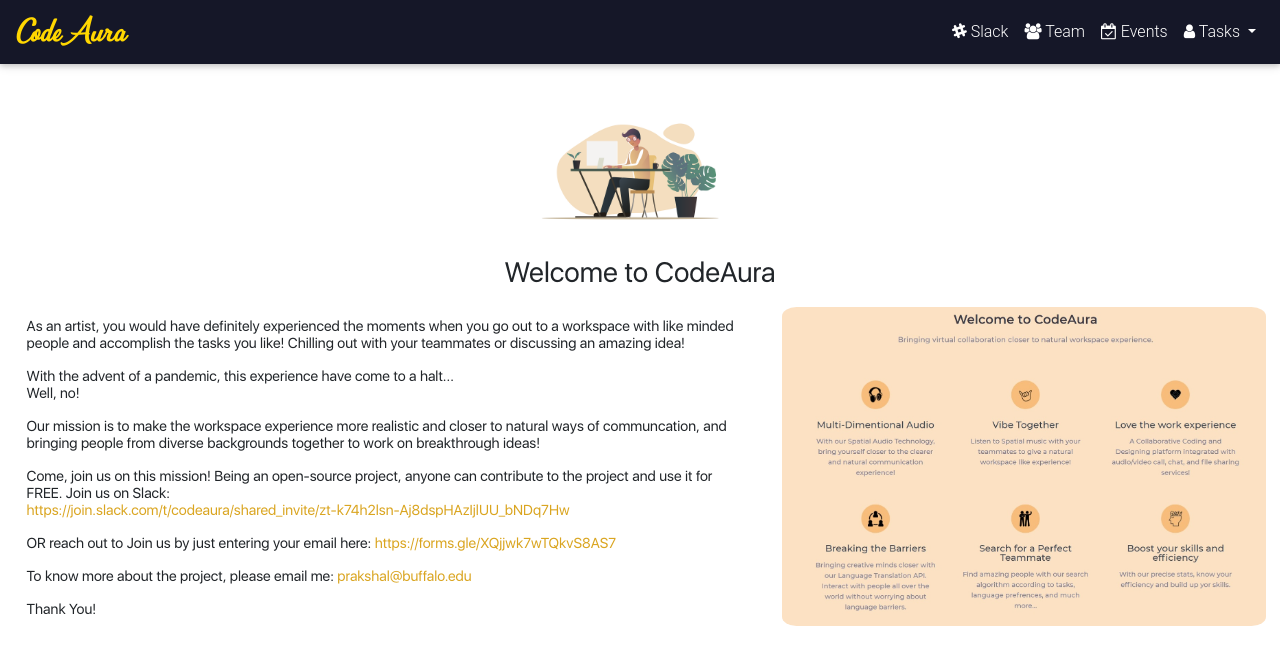
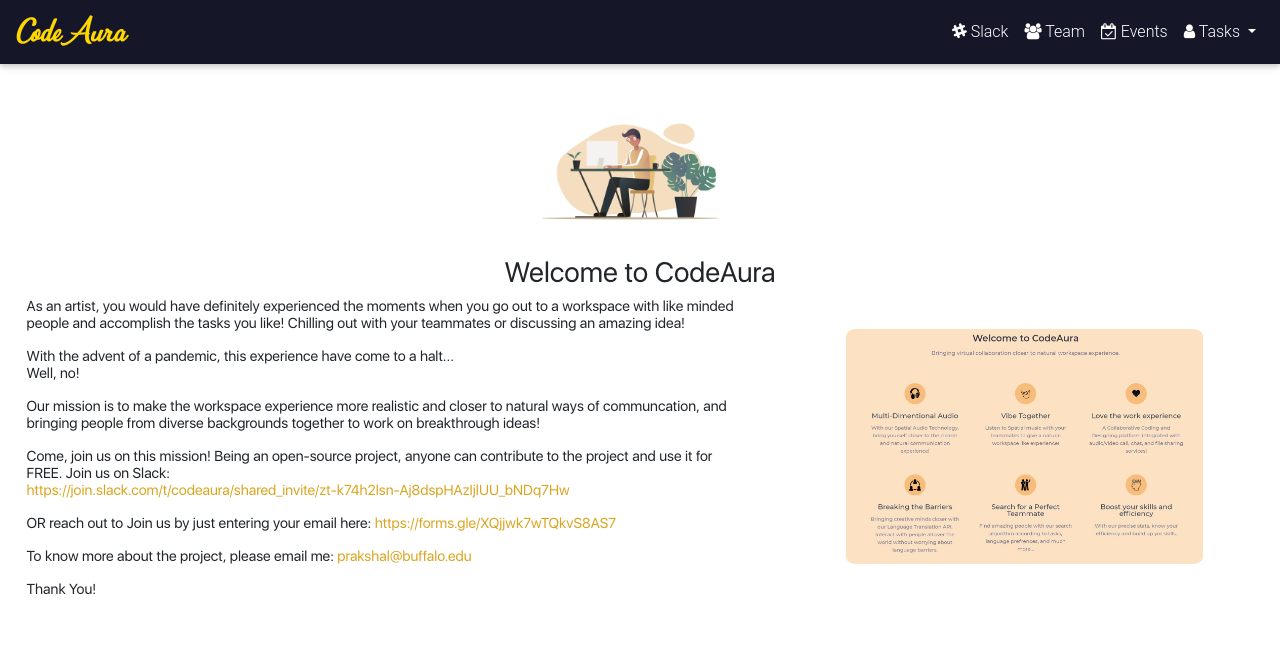
Before and after one commit to Prakshal-Jain/CodeAura-Organization, a Jekyll site: the page built from index.html, in a window 1280 px wide. Shown: the top 665 px of the page. Built offline with Jekyll 4.4.1, drawn with Linux system fonts in a browser that asks for light colours; nearby versions of some CDN libraries.

Commit message:
Added Summary

```diff
--- a/assets/css/script.css
+++ b/assets/css/script.css
@@ -138,7 +138,7 @@
 }
 
 .summ_img{
-  width: 95%;
+  width: 70%;
   height: auto;
   border-radius: 3%;
   margin: 2%;
```
